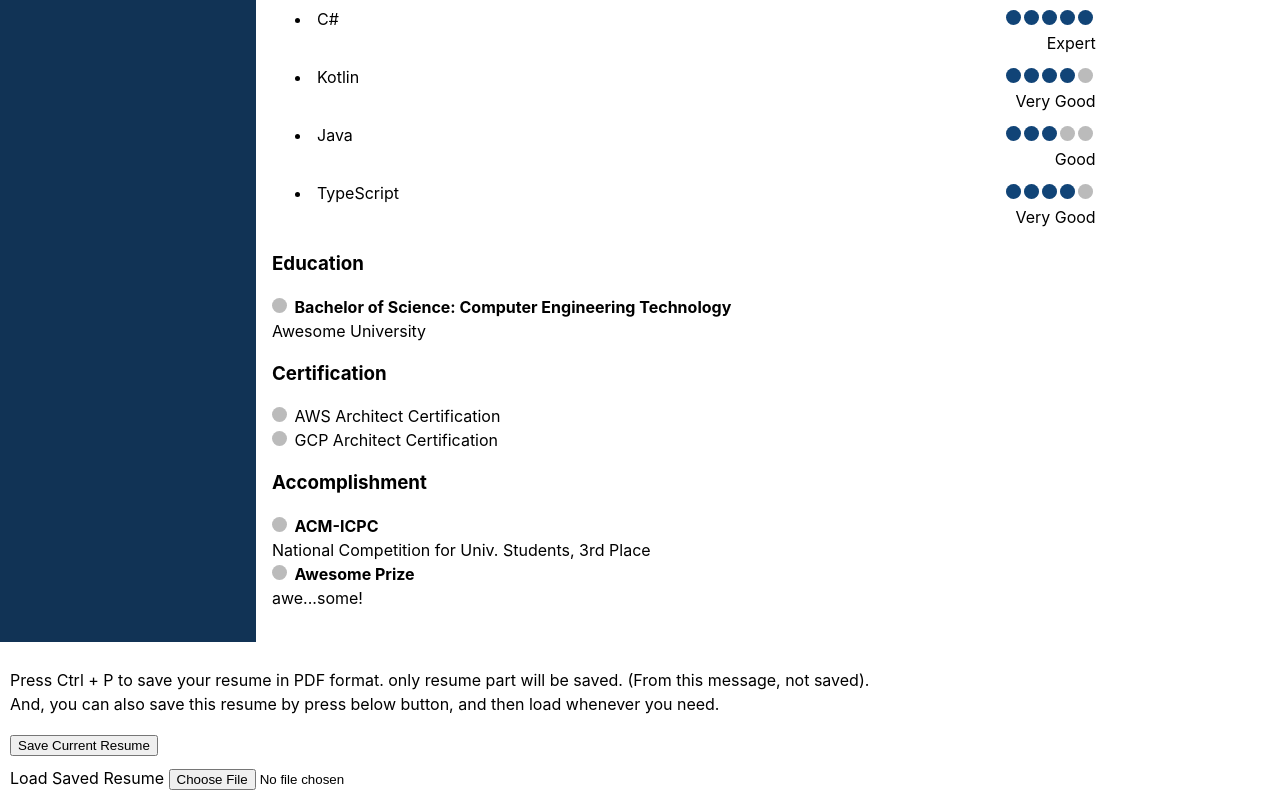
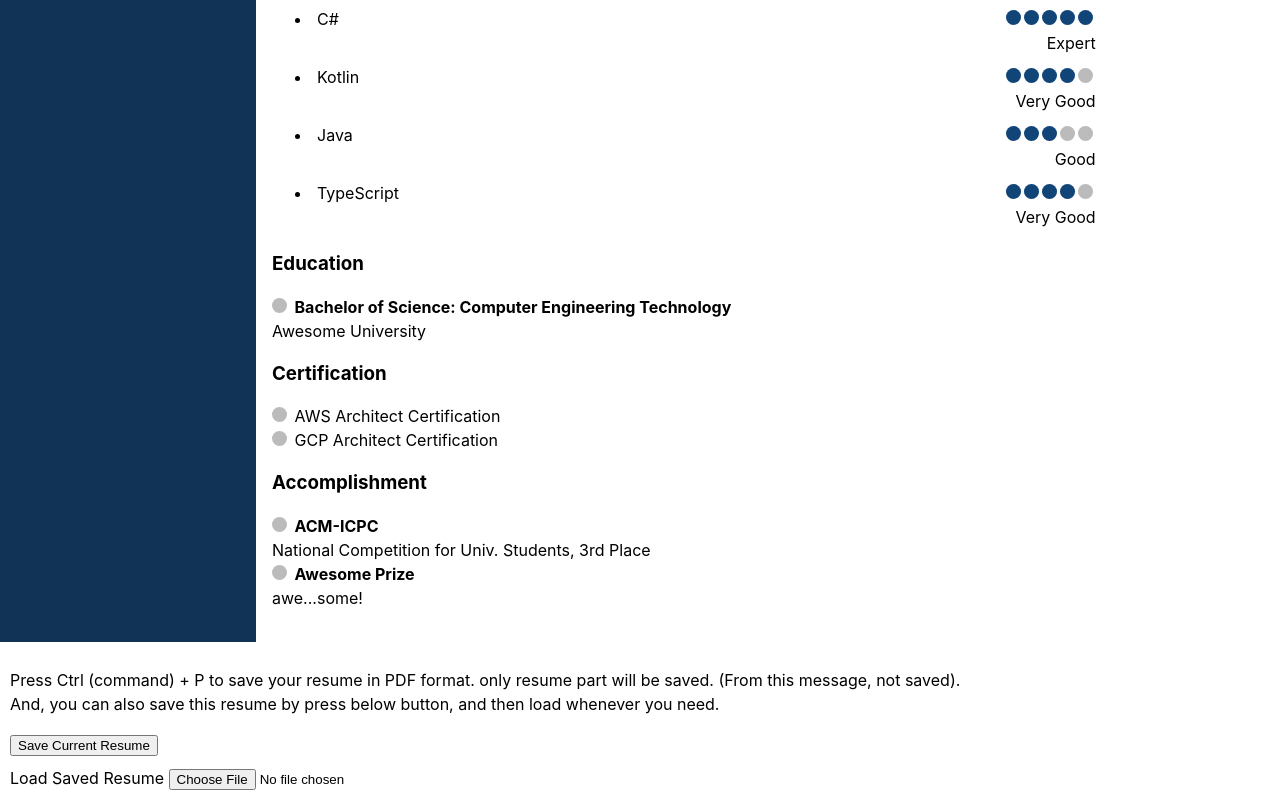
Before and after one commit to nolleh/resumii, a SvelteKit app: page /build in a window 1280 px wide. Shown: the part 1077-1877 px from the top of the page. Built offline with nearby package versions, Linux system fonts and the light colour scheme.

Commit message:
fix: build specific style applied issue when browsed back

```diff
--- a/src/lib/style/build.scss
+++ b/src/lib/style/build.scss
@@ -1,4 +1,4 @@
-:root {
+body.build-page {
 	font-family: Inter, Avenir, Helvetica, Arial, sans-serif;
 	font-size: 16px;
 	line-height: 24px;
@@ -13,10 +13,6 @@
 	-webkit-font-smoothing: antialiased;
 	-moz-osx-font-smoothing: grayscale;
 	-webkit-text-size-adjust: 100%;
-}
-
-html,
-body {
 	height: 100%;
 	width: 100%;
 	margin: 0;
--- a/src/routes/build/+page.svelte
+++ b/src/routes/build/+page.svelte
@@ -1,4 +1,5 @@
 <script lang="ts">
+	import { onMount } from 'svelte';
 	import { get } from 'svelte/store';
 	import {
 		User,
@@ -18,6 +19,13 @@
 	import StepDotSection from '$lib/component/build-step-dot-item.svelte';
 	import '$lib/style/build.scss';
 
+	onMount(() => {
+		document.body.classList.add('build-page');
+		return () => {
+			document.body.classList.remove('build-page');
+		};
+	});
+
 	class Body {
 		user: User | null = null;
 		summary: Summary | null = null;
@@ -26,7 +34,7 @@
 			Object.assign(this, payload);
 		}
 	}
-	console.log(get<Summary>(summary));
+
 	async function load(e: any) {
 		const file = e.target.files[0];
 		if (null == file) return;
@@ -100,8 +108,8 @@
 
 <section class="hide-in-resume">
 	<p>
-		Press Ctrl + P to save your resume in PDF format. only resume part will be saved. (From this
-		message, not saved). <br />
+		Press Ctrl (command) + P to save your resume in PDF format. only resume part will be saved.
+		(From this message, not saved). <br />
 		And, you can also save this resume by press below button, and then load whenever you need.
 	</p>
 	<form onsubmit={saveResume}>
```
